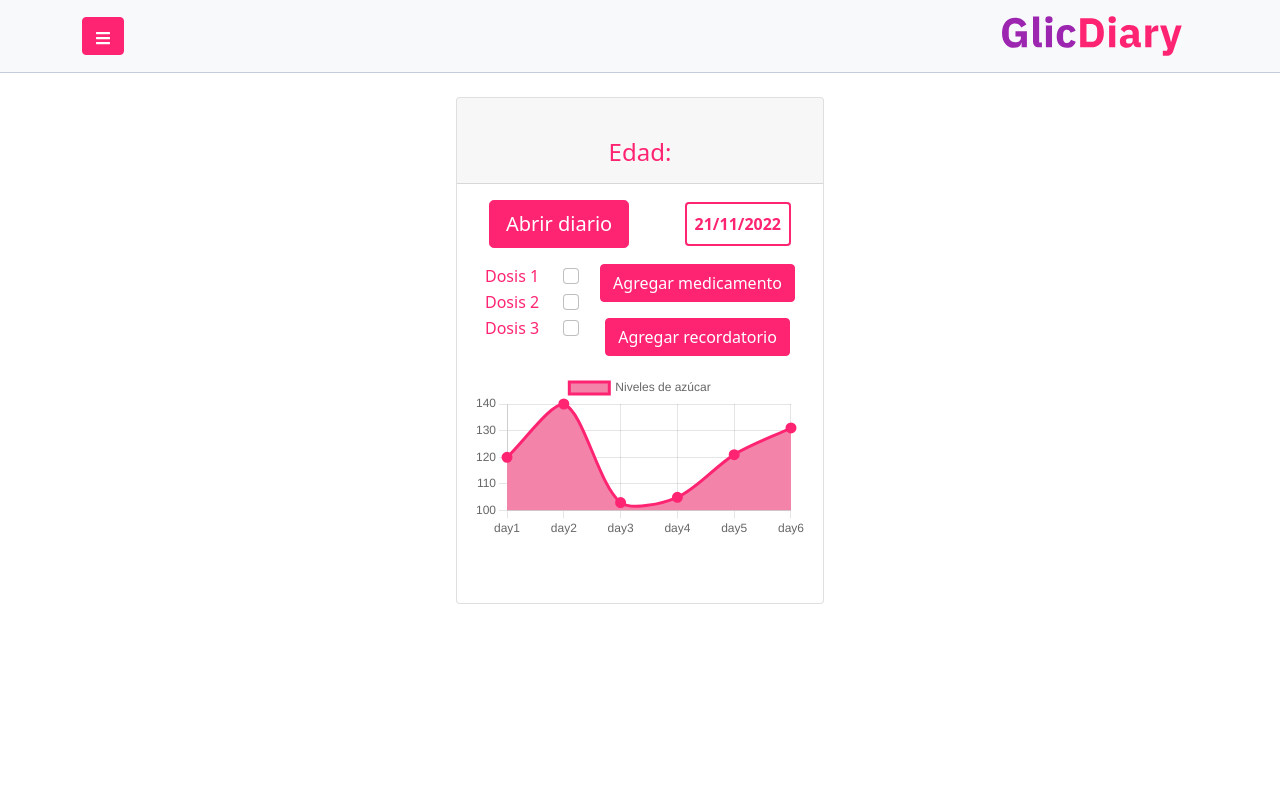
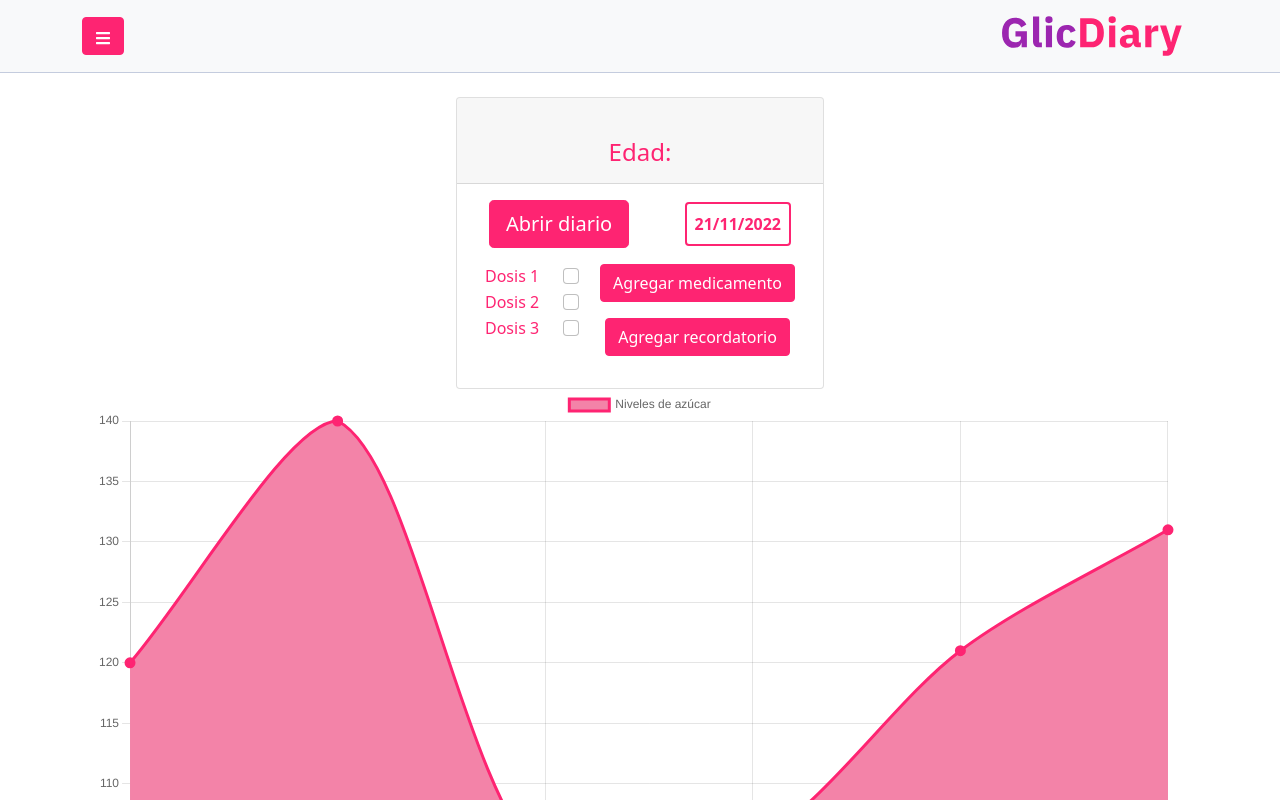
Before and after one commit to FrigoDev/Glicemiapp, a React (Create React App) app: page /paciente/1 in a window 1280 px wide. Shown: the top 800 px of the page. Built offline with nearby package versions, Linux system fonts and the light colour scheme; no server answers.

Commit message:
Las graficas van fuera de las cards

```diff
--- a/src/components/Paciente.js
+++ b/src/components/Paciente.js
@@ -78,9 +78,11 @@ const Paciente = () => {
                             </ul>
                         </div>
                     </div>
-                    <BarChart/>
                 </Card.Body>
             </Card>
+            <div className="page-content-1">
+                <BarChart />
+            </div>
         </div>
     );
 }
```
